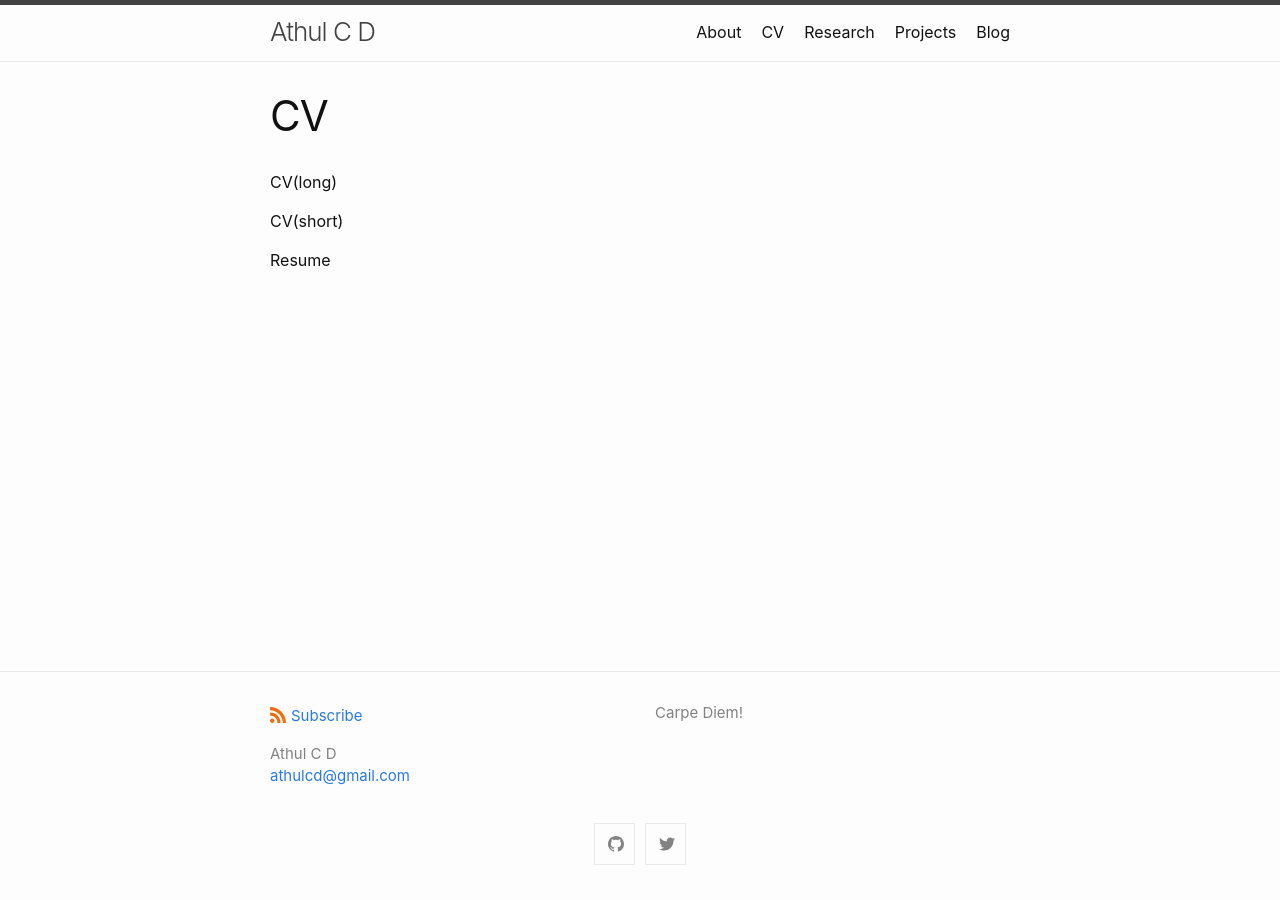
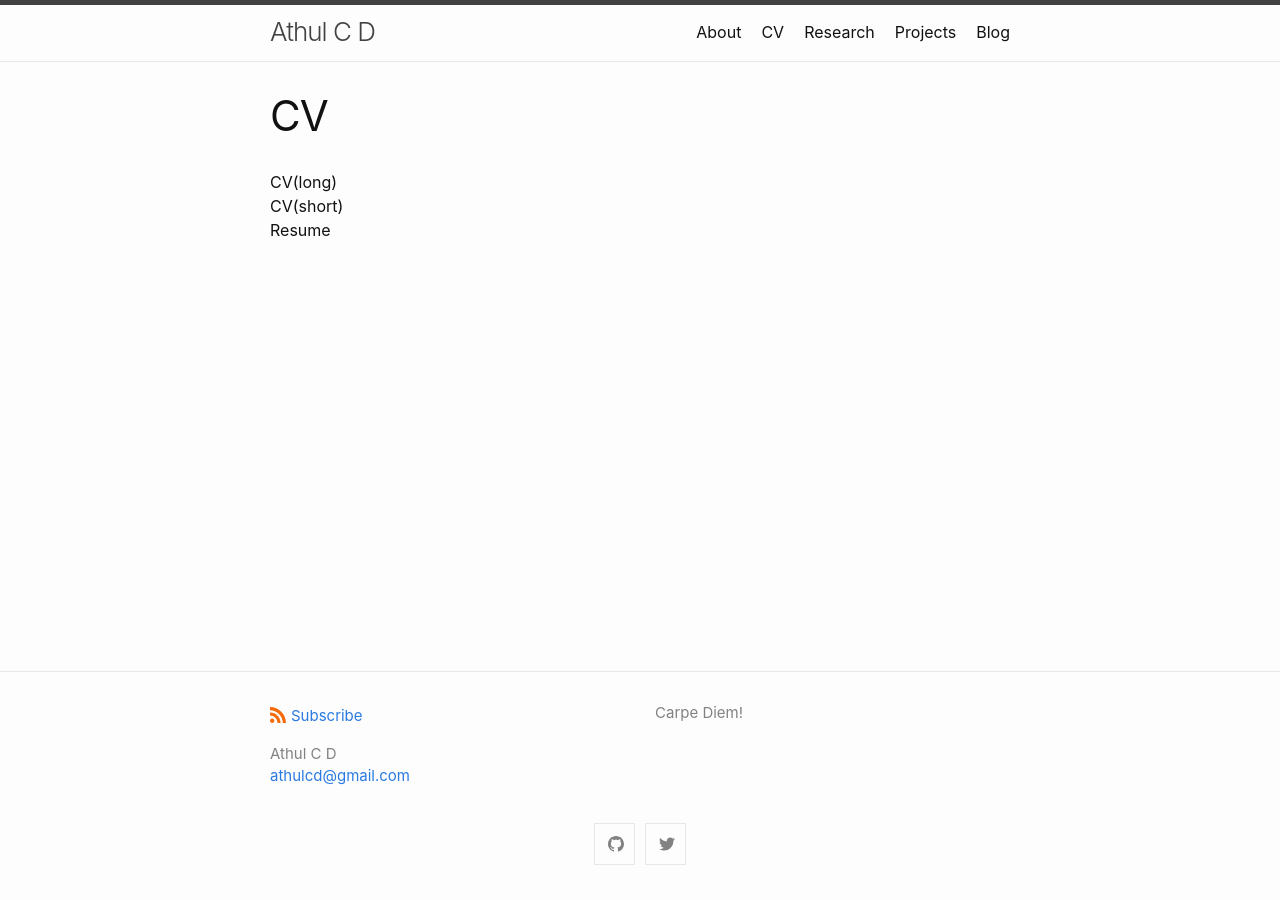
Before and after one commit to athulcd/athulcd.github.io, a Jekyll site: the page built from cv.md, in a window 1280 px wide. Built offline with Jekyll 4.4.1, drawn with Linux system fonts in a browser that asks for light colours.

Commit message:
Update cv.md

```diff
--- a/cv.md
+++ b/cv.md
@@ -3,8 +3,6 @@ layout: page
 title: CV
 permalink: /cv/
 ---
-CV(long)
-
-CV(short)
-
+CV(long) \\
+CV(short) \\
 Resume
```
